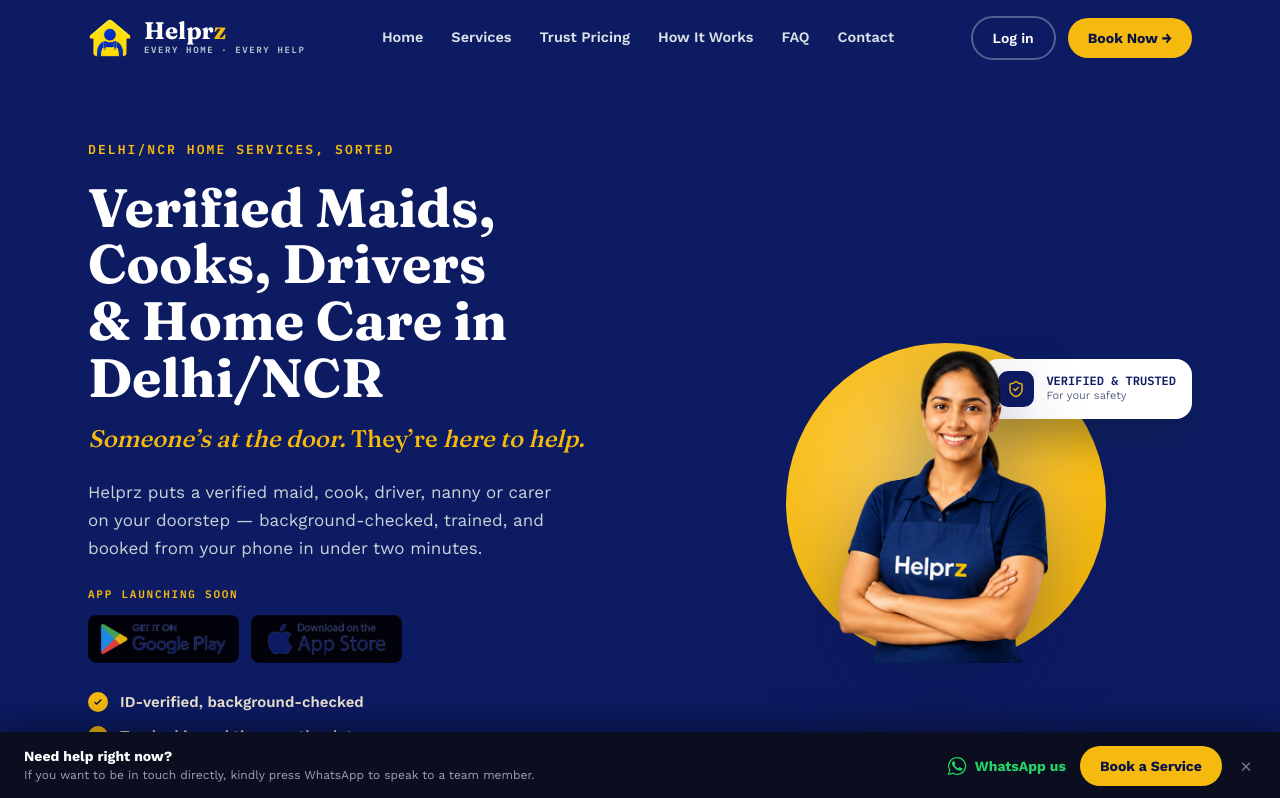
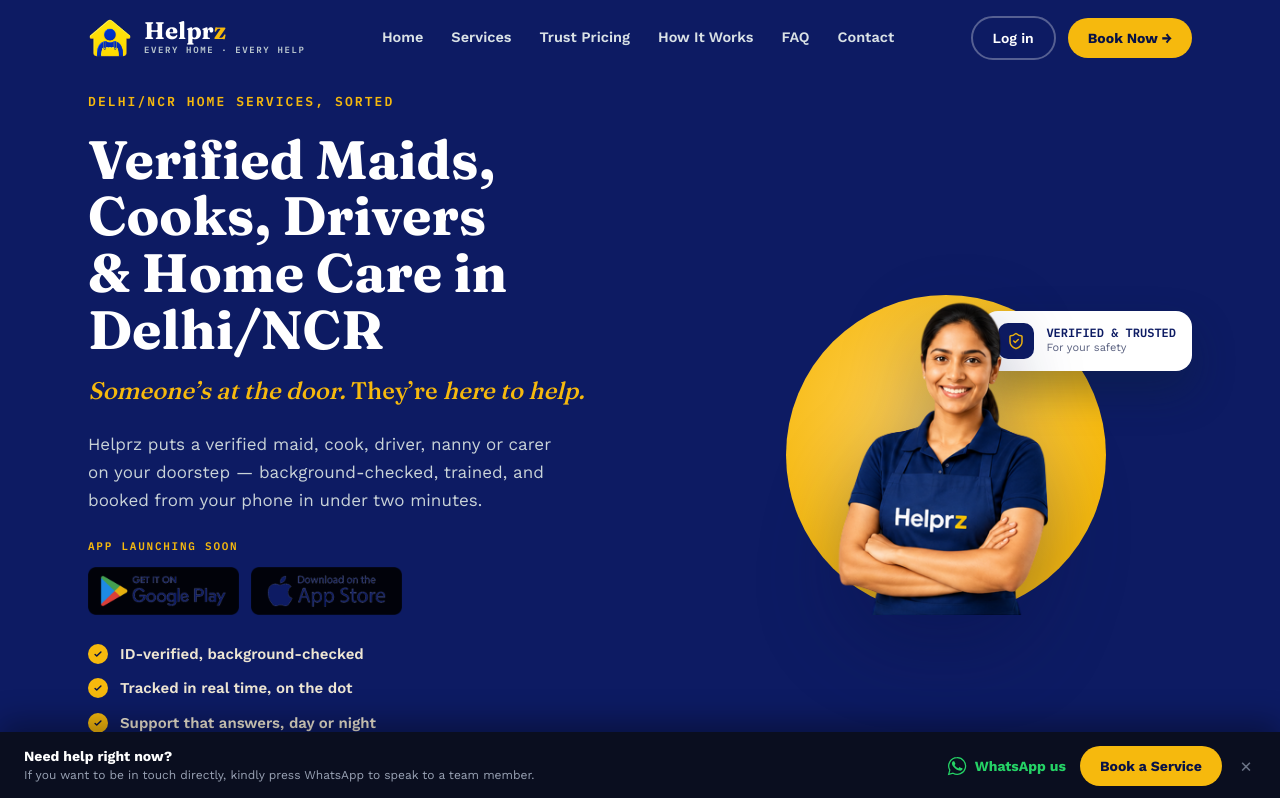
Before and after one commit to navneetpushp-gif/helprz-website, a Next.js app: page / in a window 1280 px wide. Shown: the top 798 px of the page. Built offline with nearby package versions, Linux system fonts and the light colour scheme.

Commit message:
Update page.tsx

```diff
--- a/app/page.tsx
+++ b/app/page.tsx
@@ -167,8 +167,8 @@
       />
       <main className="bg-white">
       {/* ===== HERO ===== */}
-      <section id="home" className="relative overflow-hidden bg-indigo pb-0 pt-4">
-        <div className="mx-auto grid max-w-6xl items-center gap-9 px-6 py-12 lg:grid-cols-[1.08fr_0.92fr]">
+      <section id="home" className="relative overflow-hidden bg-indigo pb-0 pt-0">
+        <div className="mx-auto grid max-w-6xl items-center gap-9 px-6 pb-12 pt-4 lg:grid-cols-[1.08fr_0.92fr]">
           <div>
             <div className="font-mono text-[13px] font-semibold uppercase tracking-[0.16em] text-marigold">
               Delhi/NCR home services, sorted
```
